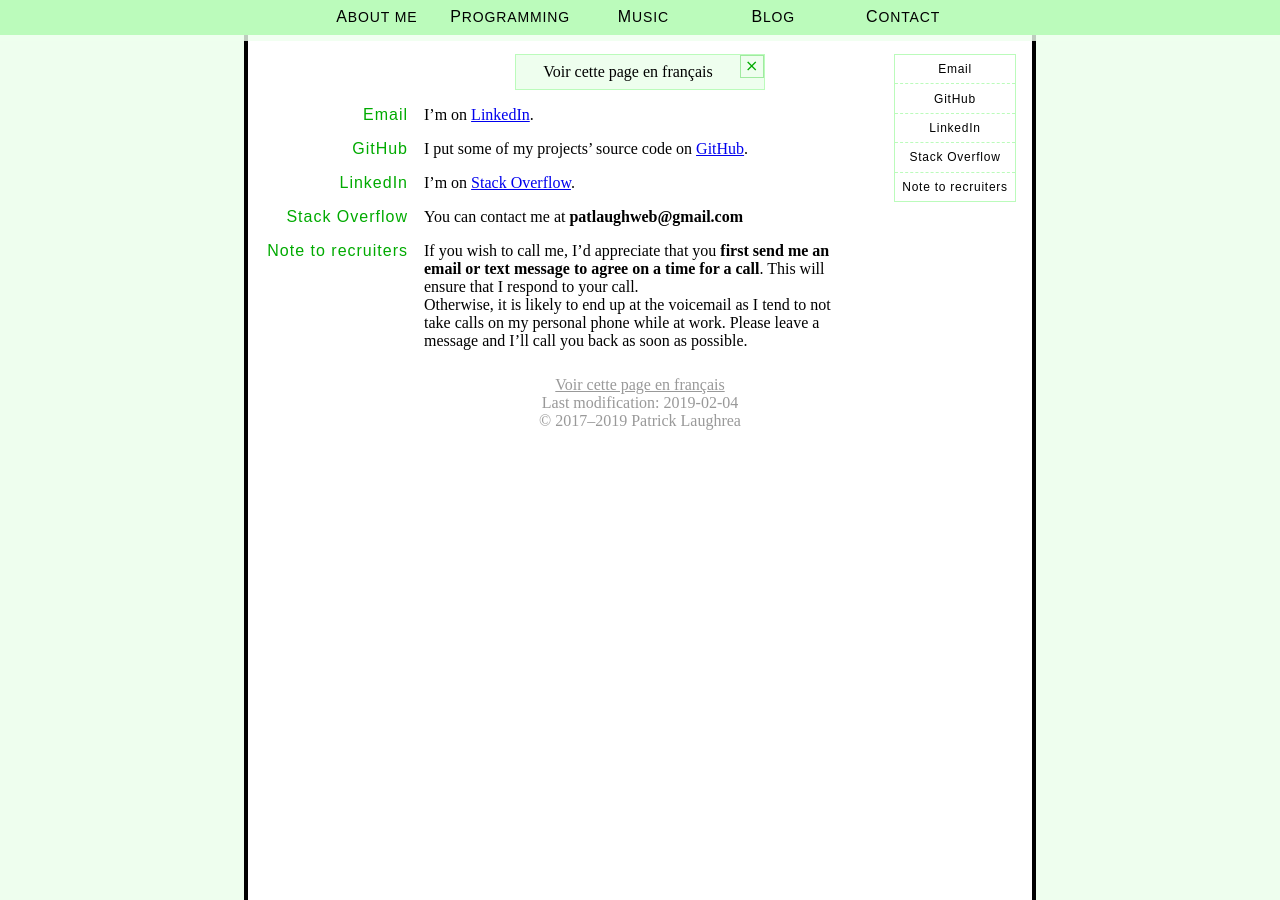
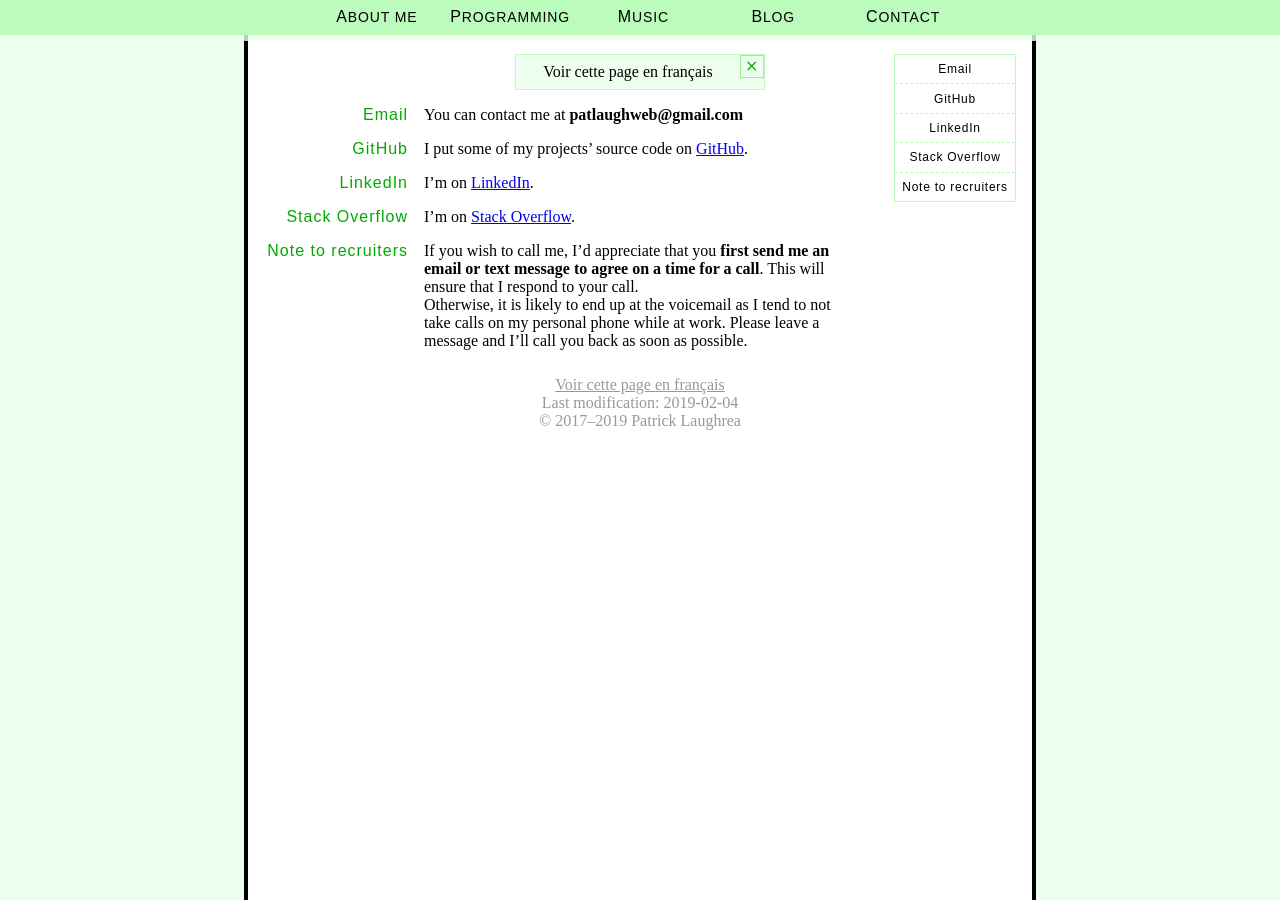
Before and after one commit to Pat-Laugh/pat-laugh.github.io, a Jekyll site: the page built from en/contact.html, in a window 1280 px wide. Built offline with Jekyll 4.4.1, drawn with Linux system fonts in a browser that asks for light colours.

```diff
--- a/en/contact.html
+++ b/en/contact.html
@@ -13,13 +13,13 @@ quick_list:
  -  Note to recruiters
 content_list:
  - >
-    I'm on <a href="https://www.linkedin.com/in/pat-laugh">LinkedIn</a>.
+    You can contact me at <b>patlaughweb&#64;gmail&#46;com</b>
  - >
     I put some of my projects' source code on <a href="https://github.com/pat-laugh">GitHub</a>.
  - >
+    I'm on <a href="https://www.linkedin.com/in/pat-laugh">LinkedIn</a>.
+ - >
     I'm on <a href="https://stackoverflow.com/users/6642307/pat-laugh?tab=profile">Stack Overflow</a>.
- - >
-    You can contact me at <b>patlaughweb&#64;gmail&#46;com</b>
  - >
     If you wish to call me, I'd appreciate that you <b>first send me an
     email or text message to agree on a time for a call</b>. This will
--- a/fr/contact.html
+++ b/fr/contact.html
@@ -12,14 +12,14 @@ quick_list:
  -  Note aux recruteurs
 content_list:
  - >
-    Je suis sur <a href="https://www.linkedin.com/in/pat-laugh/fr">LinkedIn</a>.
+    Vous pouvez me contacter à <b>patlaughweb&#64;gmail&#46;com</b>
  - >
     Je mets le code source de certains de mes projets sur
     <a href="https://github.com/pat-laugh">GitHub</a>.
  - >
+    Je suis sur <a href="https://www.linkedin.com/in/pat-laugh/fr">LinkedIn</a>.
+ - >
     Je suis sur <a href="https://stackoverflow.com/users/6642307/pat-laugh?tab=profile">Stack Overflow</a>.
- - >
-    Vous pouvez me contacter à <b>patlaughweb&#64;gmail&#46;com</b>
  - >
     Si vous voulez m'appeler, s.-v.-p. <b>envoyez moi
     d'abord un email ou un message texte afin de s'entendre quand
```
